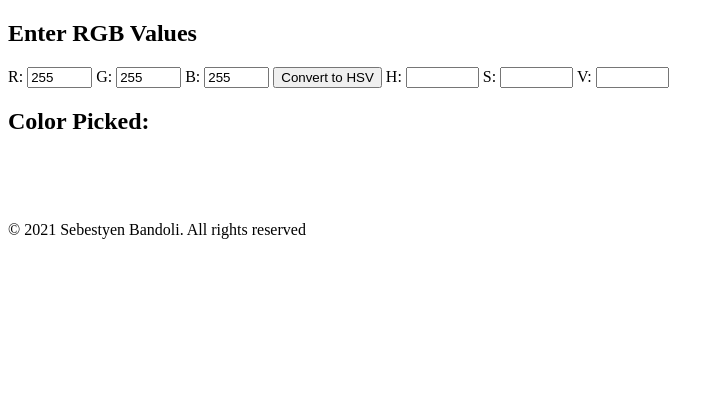
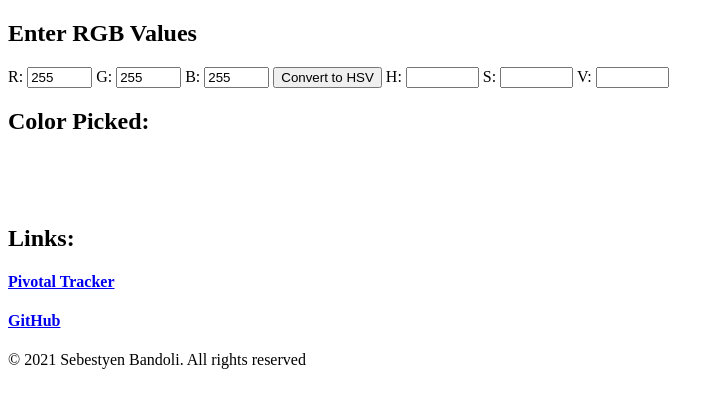
Before and after one commit to Bertania/colorPicker, a plain HTML site: page index.html in a window 1280 px wide. Shown: the whole page, without its empty margins (0-724 px from the left). Drawn offline with Linux system fonts and the light colour scheme.

Commit message:
[finishes ##179617624] Added links to my GitHub and Pivotal Tracker page

```diff
--- a/index.html
+++ b/index.html
@@ -39,6 +39,10 @@ V:
 <div id="box">
 </div>
 
+<h2>Links:</h2>
+
+<a href="https://www.pivotaltracker.com/n/projects/2532229"><h4>Pivotal Tracker</h4></a>
+<a href="https://www.github.com/Bertania/colorPicker"><h4>GitHub</h4></a>
 
 <footer>
 <p>&copy; 2021 Sebestyen Bandoli.  All rights reserved</p>
```
